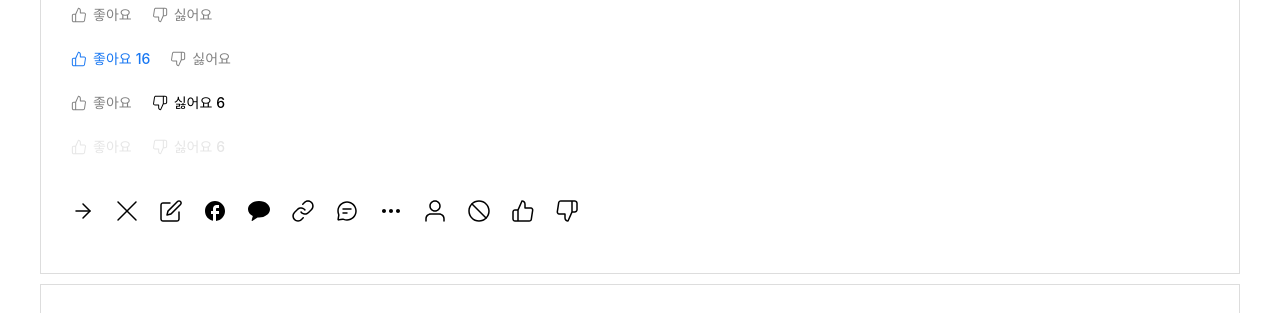
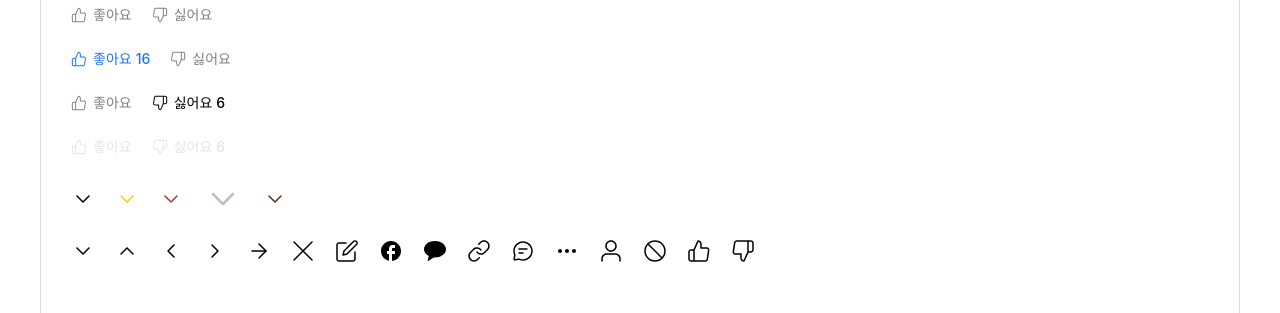
Before and after one commit to sprint12-part2/openmind, a React (Vite) app: page /sample in a window 1280 px wide. Shown: the part 2058-2371 px from the top of the page. Built offline with nearby package versions, Linux system fonts and the light colour scheme; no server answers; a web font is replaced by a local one.

Commit message:
Chore: 샘플코드 수정

```diff
--- a/src/pages/sample/components/ChankiSample.jsx
+++ b/src/pages/sample/components/ChankiSample.jsx
@@ -168,16 +168,17 @@ export default function ChankiSample() {
         <Reaction type="dislike" count={6} disabled />
       </div>
       <div className={styles.flex}>
-        <Icon name="arrowDown" />
-        <Icon name="arrowDown" color="#fc0" />
-        <Icon name="arrowDown" color="red" />
-        <Icon name="arrowDown" size={40} color="var(--color-primary-300)" />
-        <Icon name="arrowDown" color="primary" />
+        <Icon name="elbowDown" />
+        <Icon name="elbowDown" color="#fc0" />
+        <Icon name="elbowDown" color="red" />
+        <Icon name="elbowDown" size={40} color="var(--color-primary-300)" />
+        <Icon name="elbowDown" color="primary" />
       </div>
       <div className={styles.flex}>
-        <Icon name="arrowDown" />
-        <Icon name="arrowUp" />
-        <Icon name="arrowLeft" />
+        <Icon name="elbowDown" />
+        <Icon name="elbowUp" />
+        <Icon name="elbowLeft" />
+        <Icon name="elbowRight" />
         <Icon name="arrowRight" />
         <Icon name="close" />
         <Icon name="edit" />
```
